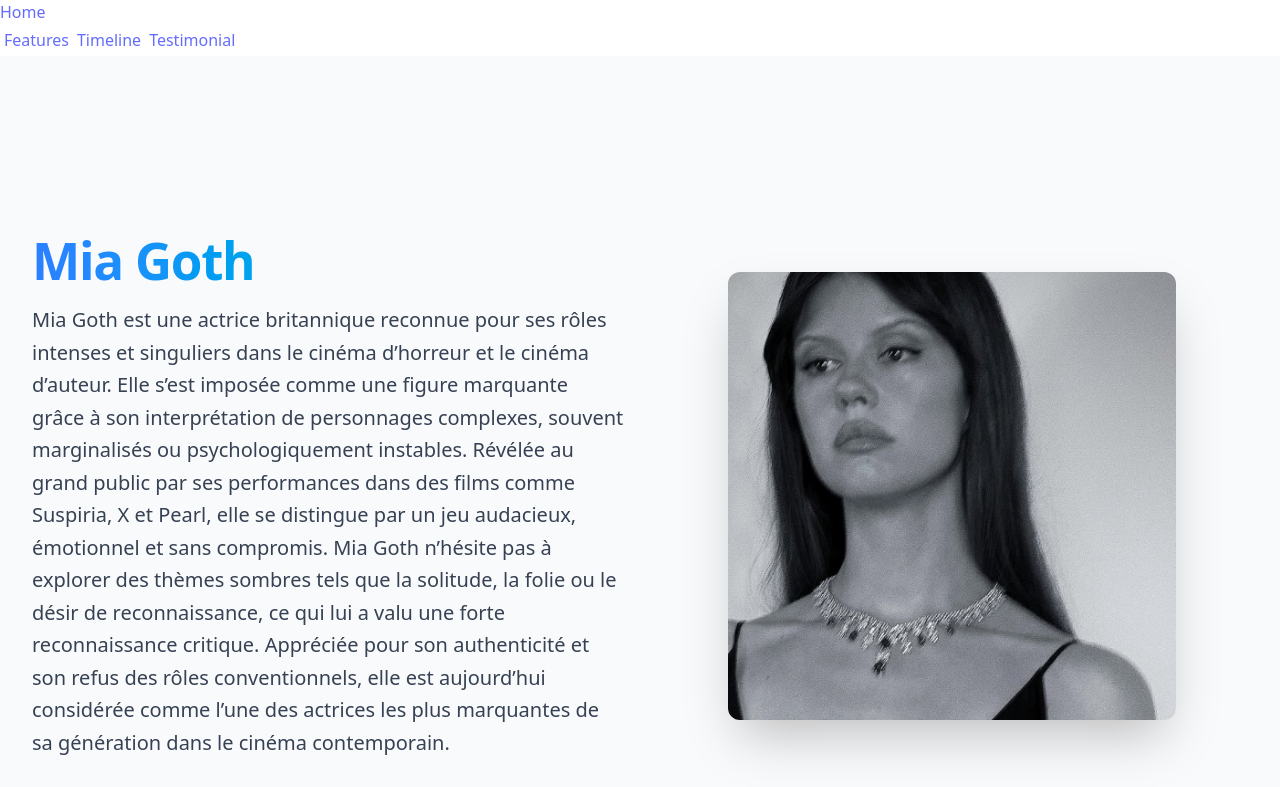
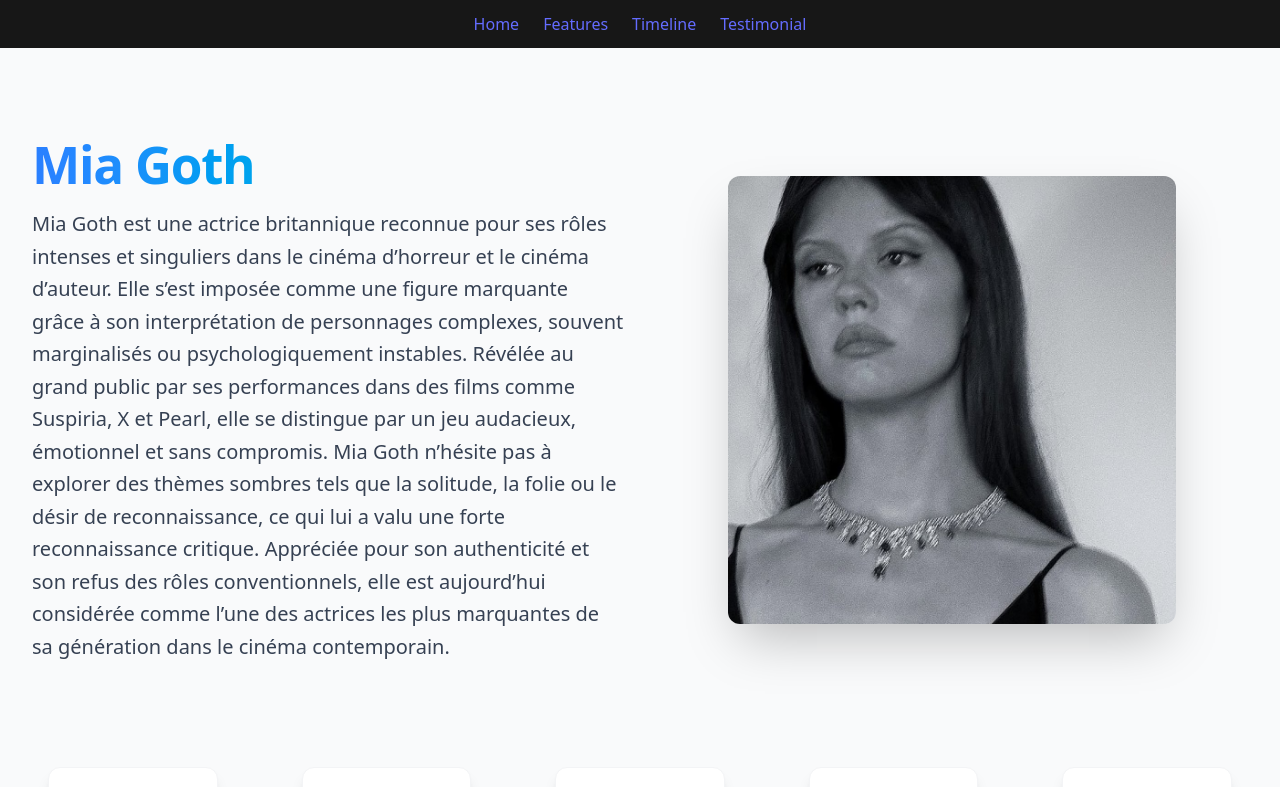
Before and after one commit to adatechschool/grace-adapage-josh-et-jathu, a React (Vite) app: page / in a window 1280 px wide. Shown: the top 787 px of the page. Built offline with nearby package versions, Linux system fonts and the light colour scheme.

Commit message:
refactor: simplify routing initialization and update navbar styling and structure.

```diff
--- a/src/components/layout/Navbar.tsx
+++ b/src/components/layout/Navbar.tsx
@@ -2,10 +2,10 @@
 
 export default function Navbar() {
   return (
-    <nav className="nav">
-      <Link to="/" className="home-placeholder">Home</Link>
+    <nav className="bg-neutral-900 text-neutral-300 py-3">
 
-      <ul className="flex items-center gap-x-2 p-1 font-medium">
+      <ul className="flex flex-1 gap-6 justify-center">
+        <CustomLink to= "/">Home</CustomLink>
         <CustomLink to= "/Features">Features</CustomLink>
         <CustomLink to="/Timeline">Timeline</CustomLink>
         <CustomLink to="/Testimonial">Testimonial</CustomLink>
@@ -15,13 +15,12 @@
 }
 
 
-function CustomLink({ to, children }) {
+function CustomLink({ to, children }: { to: string; children: React.ReactNode }) {
     const path = window.location.pathname
 
     return (
     <li className={path === to ? "active" : ""}>
-      <Link to={to}>{children}
-      </Link>
+      <Link to={to}>{children}</Link>
     </li>
   );
 }
--- a/src/main.tsx
+++ b/src/main.tsx
@@ -1,47 +1,13 @@
-
 import React from 'react';
 import ReactDOM from 'react-dom/client';
-import { BrowserRouter, createBrowserRouter, RouterProvider } from 'react-router-dom';
+import { BrowserRouter } from 'react-router-dom';
 import './index.css';
-
-import { Home } from './pages/Home';
-import { Features } from './pages/Features';
-import { Timeline } from './pages/Timeline';
-import { Testimonial } from './pages/Testimonial';
-import  NotFoundPage  from './pages/NotFoundPage';
-
 import App from './App';
-
-const router = createBrowserRouter([
-  {
-  path: '/',
-  element: <App />,
-  errorElement: <NotFoundPage />,
-
-},
-
-{
-  path: '/Features',
-  element: <Features />,
-},
-
-{
-  path: '/Timeline',
-  element: <Timeline />
-},
-
-{
-  path: '/Testimonial',
-  element: <Testimonial />
-}
-
-]);
 
 ReactDOM.createRoot(document.getElementById('root')!).render(
   <React.StrictMode>
-    <RouterProvider router={router} />
     <BrowserRouter>
-    <App />
+      <App />
     </BrowserRouter>
   </React.StrictMode>,
 );
--- a/src/pages/Home.tsx
+++ b/src/pages/Home.tsx
@@ -2,7 +2,7 @@
 
 export const Home = () => {
   return (
-    <main className="flex flex-col min-h-screen p-8 pt-44 gap-12 bg-gray-50 dark:bg-gray-900 text-gray-900 dark:text-white">
+    <main className="flex flex-col min-h-screen p-8 pt-22 gap-22 bg-gray-50 dark:bg-gray-900 text-gray-900 dark:text-white">
 
       {/* SECTION 1: Presentation (Text + Image) */}
       <section className="flex flex-col md:flex-row items-center justify-between gap-8">
```
